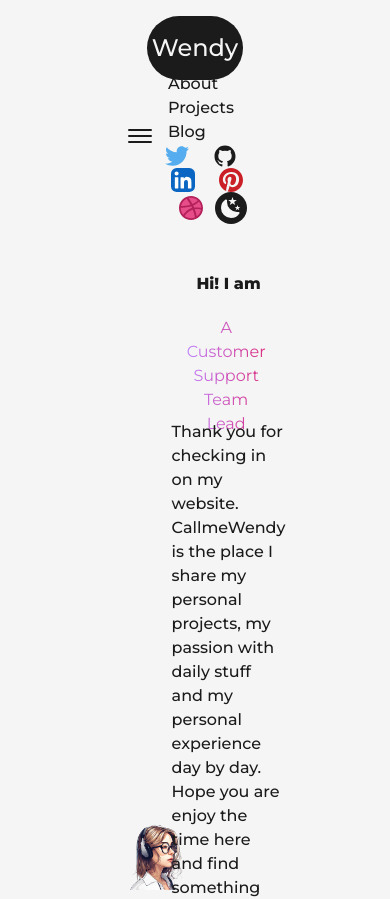
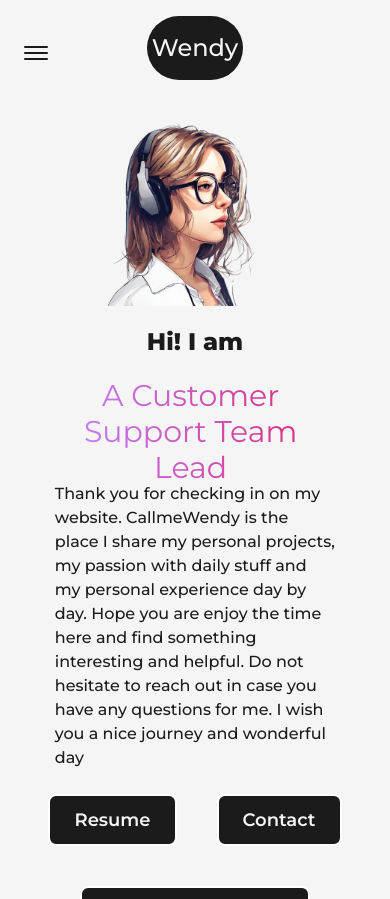
Before and after one commit to Lauracandoit/callmewendytest, a Next.js app: page /callmewendytest/ in a window 390 px wide. Shown: the top 899 px of the page. Built offline with nearby package versions, Linux system fonts and the light colour scheme.

Commit message:
update screen v2

```diff
--- a/src/components/Home/NavBar.js
+++ b/src/components/Home/NavBar.js
@@ -64,9 +64,9 @@ const NavBar = () => {
   };
 
   return (
-    <header className="w-full px-32 py-12 font-medium flex items-center justify-between text-dark dark:text-light relative z-30 laptop:px-16 tablet:px-12 mobile:px-8">
+    <header className="w-full px-32 py-12 font-medium flex items-center justify-between text-dark dark:text-light relative z-30 laptop:px-16 tablet:px-12 mobile:px-8 sm:px-5">
       <button
-        className="flex-col justify-center items-center laptop:hidden"
+        className="flex-col justify-center items-center laptop:hidden sm:ml-1 "
         onClick={handleClick}
       >
         <span
@@ -87,7 +87,7 @@ const NavBar = () => {
       </button>
 
       {/* Laptop */}
-      <div className="w-full laptop:flex justify-between items-center mobile:hidden tablet:hidden">
+      <div className="w-full laptop:flex justify-between items-center mobile:hidden tablet:hidden sm:hidden ">
         <nav>
           <CustomLink href="/" title="Home" className="mr-4" />
           <CustomLink href="/about" title="About" className="mx-4" />
--- a/src/pages/index.js
+++ b/src/pages/index.js
@@ -16,22 +16,23 @@ export default function Home() {
         <meta name="description" content="Generated by next app" />
       </Head>
       <main className="flex items-center text-dark w-full dark:text-light min-h-screen">
-        <Layout className="pt-0 tablet:p-20  ">
-          <div className="flex laptop:flex-row items-center justify-between w-full mobile:flex-col tablet:flex-col">
+        <Layout className="pt-0 tablet:p-20 sm:p-2 ">
+          <div className="flex laptop:flex-row items-center justify-between w-full mobile:flex-col tablet:flex-col sm:flex-col">
             <div className="w-1/2 tablet:w-full">
               <Image
                 src={logo}
-                className="w-full h-auto tablet:inline-block tablet:w-full mobile:w-full"
+                className="w-full h-auto tablet:inline-block tablet:w-full mobile:w-full sm:w-full"
                 priority
                 sizes="(max-width: 768px) 100vw,
                (max-width:1200px) 50vw, 50vw"
               />
             </div>
-            <div className="w-1/2 tablet:w-3/4 mobile:w-2/3 flex flex-col items-center self-center laptop:w-full laptop:text-center laptop:pt-3 tablet:pt-7 tablet:mx-10 mobile:pt-7  ">
+
+            <div className="w-1/2 tablet:w-3/4 mobile:w-2/3 sm:w-3/4 flex flex-col items-center self-center laptop:w-full laptop:text-center laptop:pt-3 tablet:pt-7 tablet:mx-10 mobile:pt-7 sm:pt-5  ">
               <h2 className="laptop:!text-8xl tablet:!text-4xl mobile:!text-xl font-extrabold ">
-                <div className="mb-3 laptop:text-5xl"> Hi! I am</div>
+                <div className="mb-3 laptop:text-5xl sm:text-2xl"> Hi! I am</div>
               </h2>
-              <div className="h-24 tablet:h-35 mobile:h-35 mobile:text-3xl tablet:text-5xl laptop:text-6xl ">
+              <div className="h-24 tablet:h-35 mobile:h-35 mobile:text-3xl tablet:text-5xl laptop:text-6xl sm:text-3xl ">
                 <h2>
                   <TypeAnimation
                     sequence={[
--- a/tailwind.config.js
+++ b/tailwind.config.js
@@ -9,10 +9,11 @@ module.exports = {
   theme: {
     extend: {
       screens: {
-        mobile: "480px",
-        // (mobile: min-width: 480px)
+        sm: { min: "300px", max: "479px" },
+        mobile: { min: "480px", max: "639px" },
+        // => @media (min-width: 768px and max-width: 1023px) { ... }
 
-        tablet: "640px",
+        tablet: { min: "640px", max: "1024px" },
         // => @media (min-width: 640px) { ... }
 
         laptop: "1024px",
```
